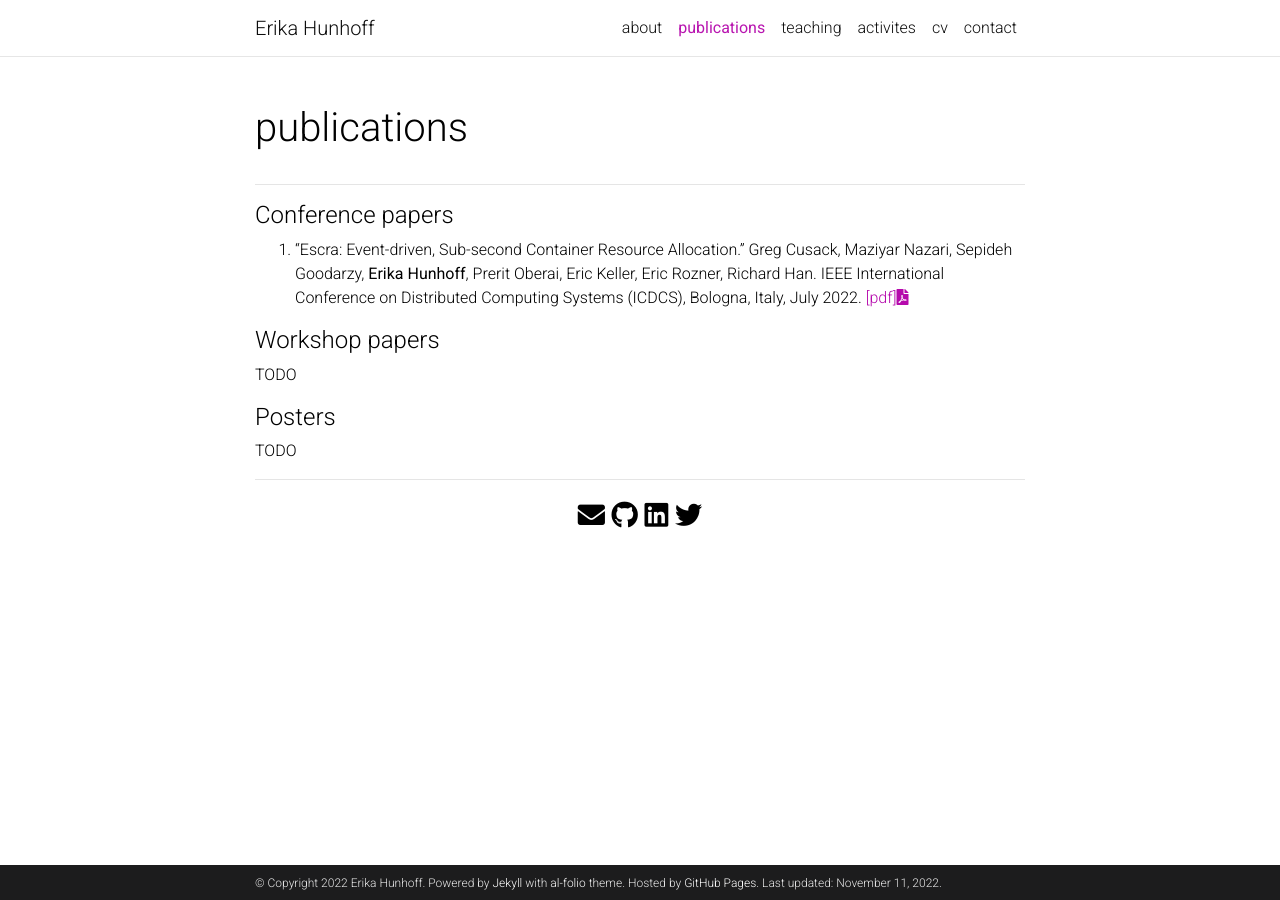
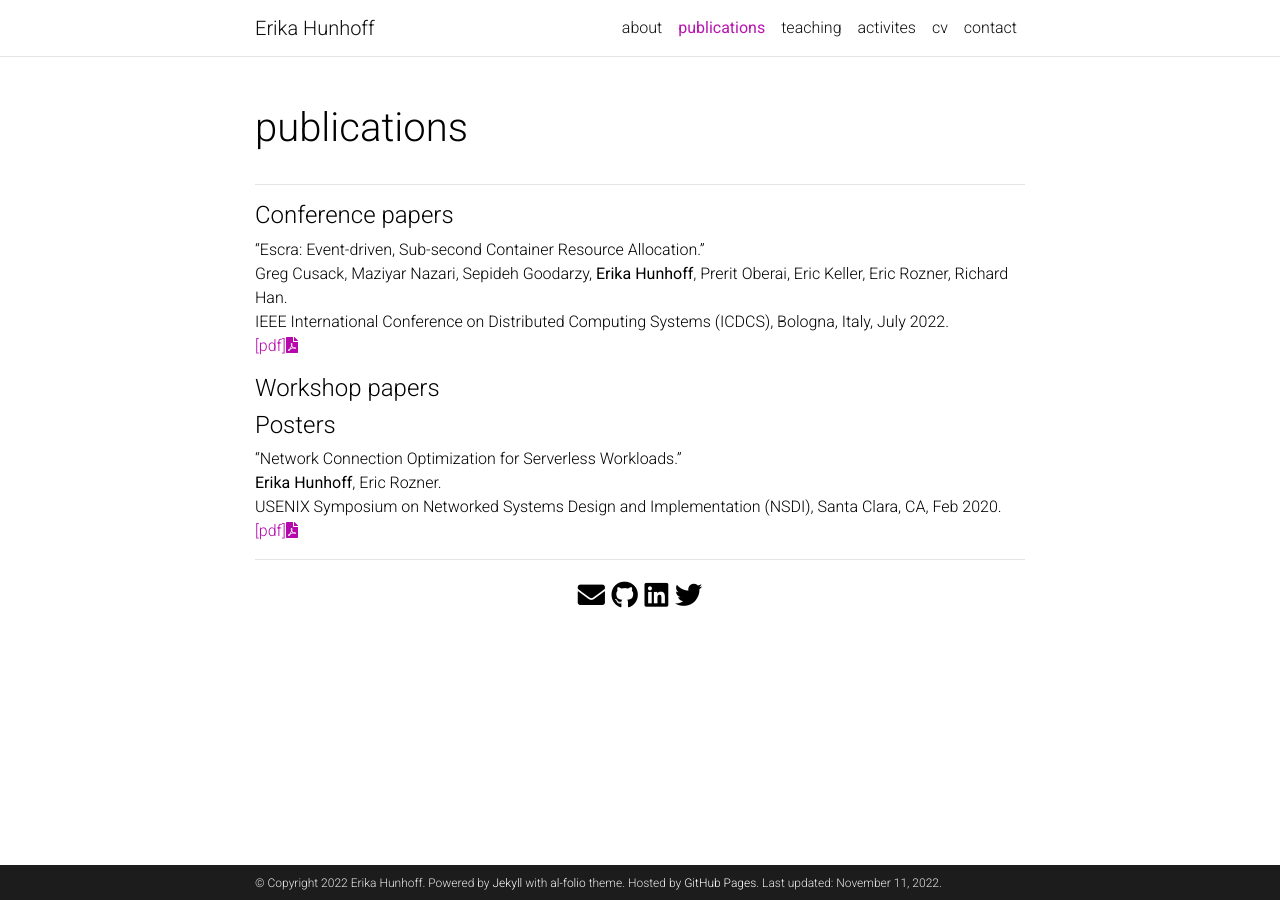
Before and after one commit to hunhoffe/hunhoffe.github.io, a Jekyll site: the page built from _pages/publications.md, in a window 1280 px wide. Built offline with Jekyll 4.4.1, drawn with Linux system fonts in a browser that asks for light colours; comment, search, counter and statistics services are not loaded; a style sheet for code colours, icons or effects is not loaded.

Commit message:
Adding more publications

```diff
--- a/_pages/publications.md
+++ b/_pages/publications.md
@@ -10,15 +10,18 @@ social: true
 ---
 
 #### Conference papers
-1. "Escra: Event-driven, Sub-second Container Resource Allocation."
-   Greg Cusack, Maziyar Nazari, Sepideh Goodarzy, <b>Erika Hunhoff</b>, Prerit Oberai, Eric Keller, Eric Rozner, Richard Han.
-   IEEE International Conference on Distributed Computing Systems (ICDCS), Bologna, Italy, July 2022.
-   <a href="{{ 'escra.pdf' | prepend: 'assets/pdf/' | relative_url}}" target="_blank" rel="noopener noreferrer">[pdf]<i class="fas fa-file-pdf"></i></a>
+"Escra: Event-driven, Sub-second Container Resource Allocation." <br>
+Greg Cusack, Maziyar Nazari, Sepideh Goodarzy, <b>Erika Hunhoff</b>, Prerit Oberai, Eric Keller, Eric Rozner, Richard Han. <br>
+IEEE International Conference on Distributed Computing Systems (ICDCS), Bologna, Italy, July 2022. <br>
+<a href="{{ 'escra.pdf' | prepend: 'assets/pdf/' | relative_url}}" target="_blank" rel="noopener noreferrer">[pdf]<i class="fas fa-file-pdf"></i></a><br>
 
 #### Workshop papers
-TODO
+
 
 #### Posters
-TODO
+"Network Connection Optimization for Serverless Workloads." <br>
+<b>Erika Hunhoff</b>, Eric Rozner.<br>
+USENIX Symposium on Networked Systems Design and Implementation (NSDI), Santa Clara, CA, Feb 2020. <br>
+<a href="{{ 'nsdi2020_poster.pdf' | prepend: 'assets/pdf/' | relative_url}}" target="_blank" rel="noopener noreferrer">[pdf]<i class="fas fa-file-pdf"></i></a><br>
 
 ---
```
